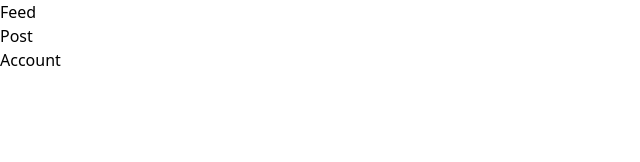
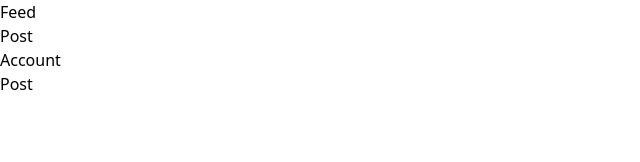
Before and after one commit to antsanchez198/my-social-app, a React (Vite) app: page /post in a window 1280 px wide. Shown: the top 162 px of the page, without its empty margins (0-640 px from the left). Built offline with nearby package versions, Linux system fonts and the light colour scheme.

Commit message:
Added Navigation

```diff
--- a/package.json
+++ b/package.json
@@ -12,7 +12,8 @@
   "dependencies": {
     "firebase": "^10.8.0",
     "react": "^18.2.0",
-    "react-dom": "^18.2.0"
+    "react-dom": "^18.2.0",
+    "react-router-dom": "^6.22.0"
   },
   "devDependencies": {
     "@types/react": "^18.2.55",
--- a/src/App.jsx
+++ b/src/App.jsx
@@ -1,13 +1,22 @@
-import { useState } from 'react'
-import './App.css'
+import { BrowserRouter, Routes, Route } from 'react-router-dom'
 import Header from './components/Header'
+import HomeFeed from './pages/HomeFeed'
+import Login from './pages/Login'
+import SignUp from './pages/SignUp'
+import Post from './pages/Post'
 
 function App() {
 
   return (
-    <>
-     <Header/>
-    </>
+    <BrowserRouter>
+        <Header />
+        <Routes>
+          <Route path="/" element={<HomeFeed />}></Route>
+          <Route path="/login" element={<Login />}></Route>
+          <Route path="/sign-up" element={<SignUp />}></Route>
+          <Route path="/post" element={<Post />}></Route>
+        </Routes>
+      </BrowserRouter>
   )
 }
 
--- a/src/components/Header.jsx
+++ b/src/components/Header.jsx
@@ -1,6 +1,9 @@
-
+import { useNavigate } from "react-router-dom"
 
 const Header = () => {
+
+    const navigate = useNavigate();
+
     return (
         <div className="bg-slate-700 w-full h-15">
             <div className="max-w-[90%] mx-auto flex justify-between items-center py-3">
@@ -8,9 +11,9 @@ const Header = () => {
                     <img></img>
                 </div>
                 <ul className="flex space-x-5 text-white">
-                    <li className="cursor-pointer">Feed</li>
-                    <li className="cursor-pointer">Post</li>
-                    <li className="cursor-pointer">Account</li>
+                    <li className="cursor-pointer" onClick={() => navigate("/")}>Feed</li>
+                    <li className="cursor-pointer" onClick={() => navigate("/post")}>Post</li>
+                    <li className="cursor-pointer" onClick={() => navigate("/")}>Account</li>
                 </ul>
             </div>
         </div>
--- a/src/pages/Login.jsx
+++ b/src/pages/Login.jsx
@@ -0,0 +1,9 @@
+import React from 'react'
+
+const Login = () => {
+  return (
+    <div>Login</div>
+  )
+}
+
+export default Login
--- /dev/null
+++ b/src/pages/Post.jsx
@@ -0,0 +1,9 @@
+import React from 'react'
+
+const Post = () => {
+  return (
+    <div>Post</div>
+  )
+}
+
+export default Post
--- a/src/pages/SignUp.jsx
+++ b/src/pages/SignUp.jsx
@@ -0,0 +1,9 @@
+import React from 'react'
+
+const SignUp = () => {
+  return (
+    <div>SignUp</div>
+  )
+}
+
+export default SignUp
```
Also changed, not shown: 1 other file (tests, documents, lock files or other folders).
